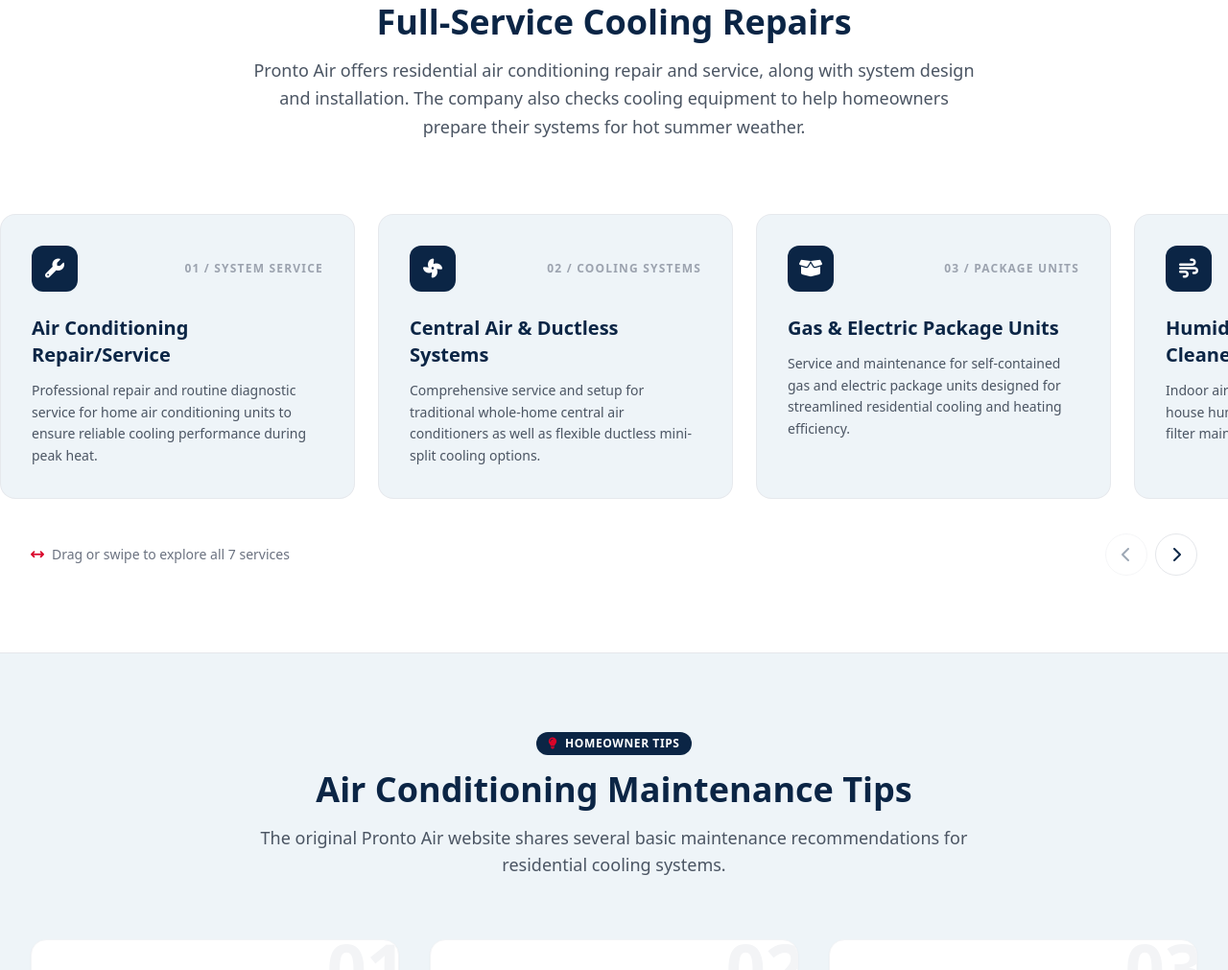
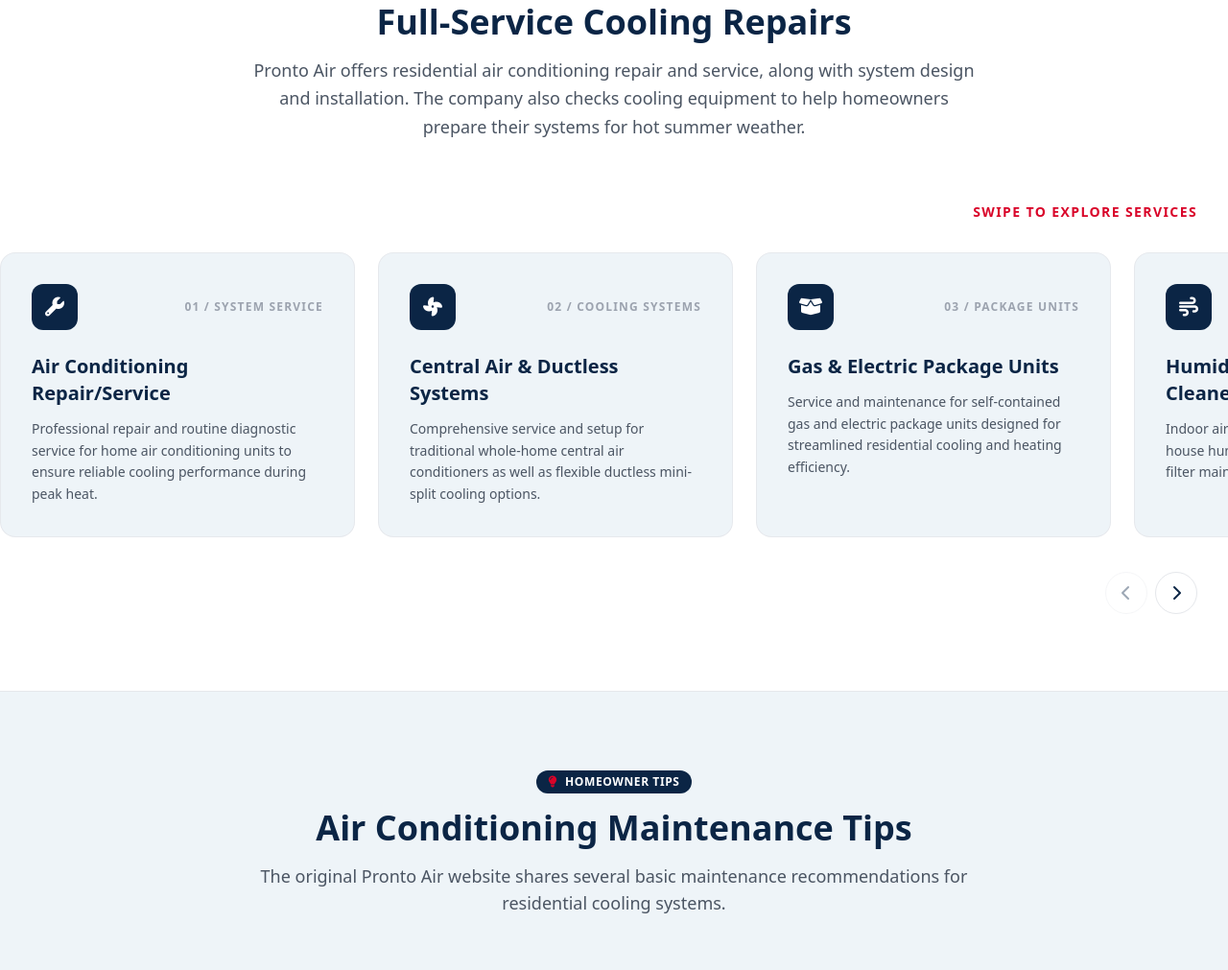
Before and after one commit to atrezzostudiosv-spec/pronto-air, a plain HTML site: page residential-cooling.html in a window 1280 px wide. Shown: the part 786-1797 px from the top of the page at 96% size. Drawn offline with nearby package versions, Linux system fonts and the light colour scheme.

Commit message:
Move cooling carousel swipe hint above cards; keep controls unchanged

```diff
--- a/residential-cooling.html
+++ b/residential-cooling.html
@@ -247,6 +247,8 @@
                         </p>
                     </div>
 
+                    <p class="mb-5 text-right text-xs sm:text-sm font-bold uppercase tracking-widest text-prontoRed">SWIPE TO EXPLORE SERVICES</p>
+
                     <!-- Carrusel horizontal manual: las siete tarjetas originales, sin duplicados ni animación automática. -->
                     <div class="cooling-loop-viewport" role="region" aria-label="Full-Service Cooling Repairs — scroll horizontally or drag to explore 7 services" tabindex="0">
                         <div class="cooling-loop-track">
@@ -365,8 +367,7 @@
                             </div>
                                                     </div>
                     </div>
-                    <div class="mt-4 flex items-center justify-between gap-4">
-                        <p class="text-sm text-gray-500"><i class="fa-solid fa-arrows-left-right mr-2 text-prontoRed" aria-hidden="true"></i>Drag or swipe to explore all 7 services</p>
+                    <div class="mt-4 flex items-center justify-end gap-4">
                         <div class="flex shrink-0 items-center gap-2" aria-label="Cooling service carousel controls">
                             <button type="button" id="cooling-carousel-prev" onclick="moveCoolingCarousel(-1)" disabled aria-label="Previous cooling services" class="inline-flex h-11 w-11 items-center justify-center rounded-full border border-gray-200 bg-white text-prontoNavy transition hover:border-prontoRed hover:text-prontoRed focus-visible:outline focus-visible:outline-2 focus-visible:outline-prontoRed disabled:cursor-not-allowed disabled:opacity-40">
                                 <i class="fa-solid fa-chevron-left" aria-hidden="true"></i>
```
